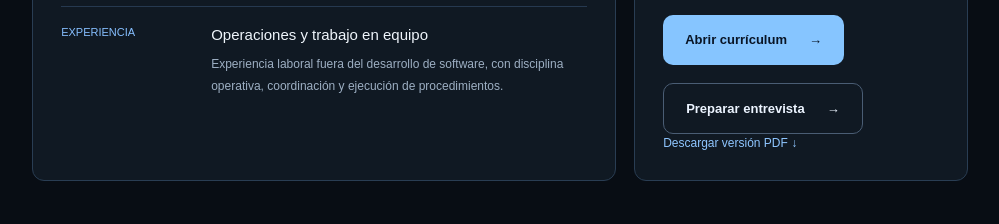
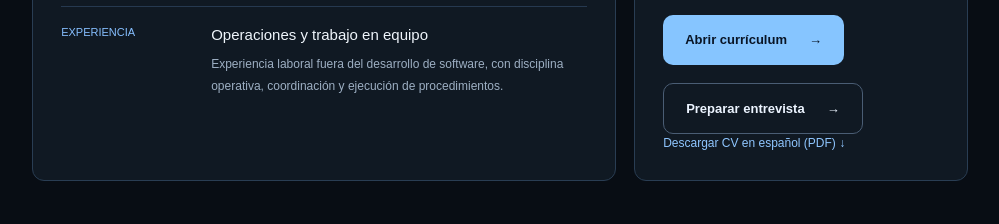
Before and after one commit to Dleteo/Nexus-AI, a Next.js app: page / in a window 1280 px wide. Shown: the part 4600-4824 px from the top of the page, without its empty margins (261-1260 px from the left). Built offline with nearby package versions, Linux system fonts and the light colour scheme.

Commit message:
feat(i18n): show download for matching selected language on portfolio and resume

```diff
--- a/components/career/CareerHome.tsx
+++ b/components/career/CareerHome.tsx
@@ -8,6 +8,7 @@ import { selectedGithubProjects } from "../../data/github-projects";
 import { professionalProfile } from "../../data/profile";
 import styles from "./CareerHome.module.css";
 import LanguageSwitcher from "./LanguageSwitcher";
+import {cvDownloadPath,cvFileName,cvDownloadLabels} from "../../data/site-languages";
 
 type Category = "all" | "product" | "frontend" | "research";
 type CredentialFilter = "all" | "Course completion" | "Attendance certificate";
@@ -236,7 +237,7 @@ export default function CareerHome() {
           </section>
 
           <section id="trayectoria" className={styles.section} aria-labelledby="journey-title"><div className={styles.sectionHeading}><div><p className={styles.sectionKicker}>04 / MI TRAYECTORIA</p><h2 id="journey-title">Preparándome para <em>el siguiente paso.</em></h2></div></div>
-            <div className={styles.journeyGrid}><div className={styles.journeyPanel}><div className={styles.journeyRow}><span>ACTUALIDAD</span><div><h3>Desarrollo de proyectos personales</h3><p>Construcción y mejora de Nexus AI, documentación de decisiones, pruebas y colaboración con herramientas de IA.</p></div></div><div className={styles.journeyRow}><span>2024—2026</span><div><h3>Formación técnica continua</h3><p>Desarrollo web, fundamentos de ingeniería de software, IA aplicada y formación introductoria en ciberseguridad.</p></div></div><div className={styles.journeyRow}><span>EXPERIENCIA</span><div><h3>Operaciones y trabajo en equipo</h3><p>Experiencia laboral fuera del desarrollo de software, con disciplina operativa, coordinación y ejecución de procedimientos.</p></div></div></div><div className={styles.resumePanel}><span className={styles.sectionKicker}>PERFIL PROFESIONAL</span><h3>Todo lo esencial, en un solo CV.</h3><p>Resumen profesional, experiencia transferible, habilidades técnicas y formación documentada, listo para una conversación con reclutadores.</p><Link href="/resume" className={styles.primaryButton}>Abrir currículum <Arrow/></Link><Link href="/interview" className={styles.secondaryButton}>Preparar entrevista <Arrow/></Link><a href="/api/resume/pdf?lang=es" download>Descargar versión PDF ↓</a></div></div>
+            <div className={styles.journeyGrid}><div className={styles.journeyPanel}><div className={styles.journeyRow}><span>ACTUALIDAD</span><div><h3>Desarrollo de proyectos personales</h3><p>Construcción y mejora de Nexus AI, documentación de decisiones, pruebas y colaboración con herramientas de IA.</p></div></div><div className={styles.journeyRow}><span>2024—2026</span><div><h3>Formación técnica continua</h3><p>Desarrollo web, fundamentos de ingeniería de software, IA aplicada y formación introductoria en ciberseguridad.</p></div></div><div className={styles.journeyRow}><span>EXPERIENCIA</span><div><h3>Operaciones y trabajo en equipo</h3><p>Experiencia laboral fuera del desarrollo de software, con disciplina operativa, coordinación y ejecución de procedimientos.</p></div></div></div><div className={styles.resumePanel}><span className={styles.sectionKicker}>PERFIL PROFESIONAL</span><h3>Todo lo esencial, en un solo CV.</h3><p>Resumen profesional, experiencia transferible, habilidades técnicas y formación documentada, listo para una conversación con reclutadores.</p><Link href="/resume" className={styles.primaryButton}>Abrir currículum <Arrow/></Link><Link href="/interview" className={styles.secondaryButton}>Preparar entrevista <Arrow/></Link><a href={cvDownloadPath("es")} download={cvFileName("es")}>{cvDownloadLabels.es} ↓</a></div></div>
           </section>
 
           <section id="nexus-ai" className={styles.aiPanel} aria-labelledby="ai-title"><div><p className={styles.sectionKicker}>05 / PRODUCTO EN DESARROLLO</p><h2 id="ai-title">Una IA que acompaña <em>el proceso.</em></h2><p>Nexus AI ya incorpora un asistente con modos de planificación, depuración, aprendizaje y simulación de entrevistas. Las guías técnicas y el laboratorio de modelos propios se desarrollan por separado y no se presentan como diagnósticos automáticos fiables.</p><div className={styles.aiModes}><span>Planificar</span><span>Depurar</span><span>Aprender</span><span>Entrevistas</span></div><Link href="/assistant" className={styles.primaryButton}>Explorar el asistente <Arrow/></Link><small>El acceso al asistente requiere iniciar sesión. La disponibilidad del proveedor depende de su configuración.</small></div><div className={styles.aiTerminal} aria-hidden="true"><div><span/><span/><span/><small>nexus / assistant</small></div><p><b>01</b> ¿Qué quieres construir hoy?</p><p><b>02</b> Divide el objetivo en tareas.</p><p><b>03</b> Comprueba el resultado.</p><p><b>04</b> Documenta lo aprendido.</p><span>El proceso también forma parte del proyecto.</span></div></section>
```
